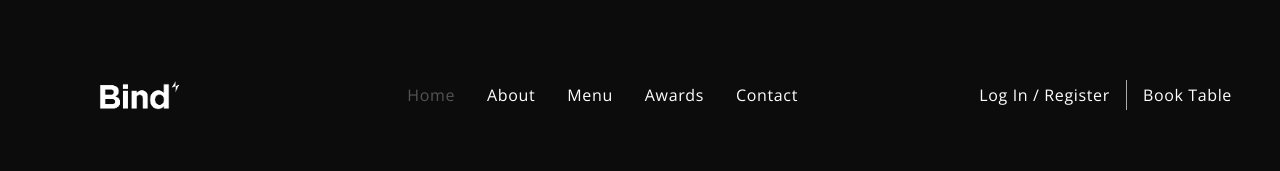
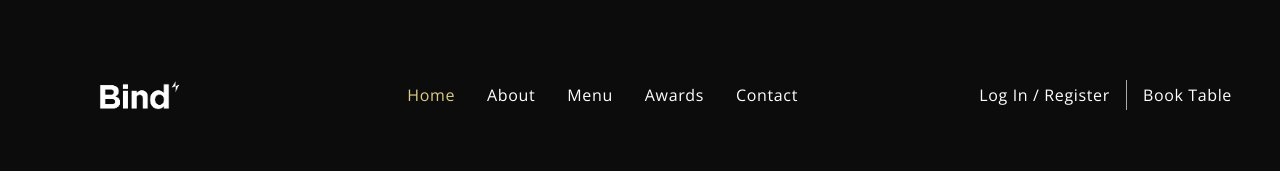
Before and after one commit to Albiona19/restaurant-react-app, a React (Create React App) app: page / in a window 1280 px wide. In both pictures the pointer is over the item "Home". Shown: the top 171 px of the page. Built offline with nearby package versions, Linux system fonts and the light colour scheme; a web font is replaced by a local one.

Commit message:
some changes in navbar

```diff
--- a/src/components/Navbar/Navbar.css
+++ b/src/components/Navbar/Navbar.css
@@ -26,7 +26,7 @@
     cursor: pointer;
 }
 .app__navbar-links li:hover{
-    color: var(--color-gray);
+    color: var(--color-golden);
 }
 .app__navbar-login{
     display: flex;
```
